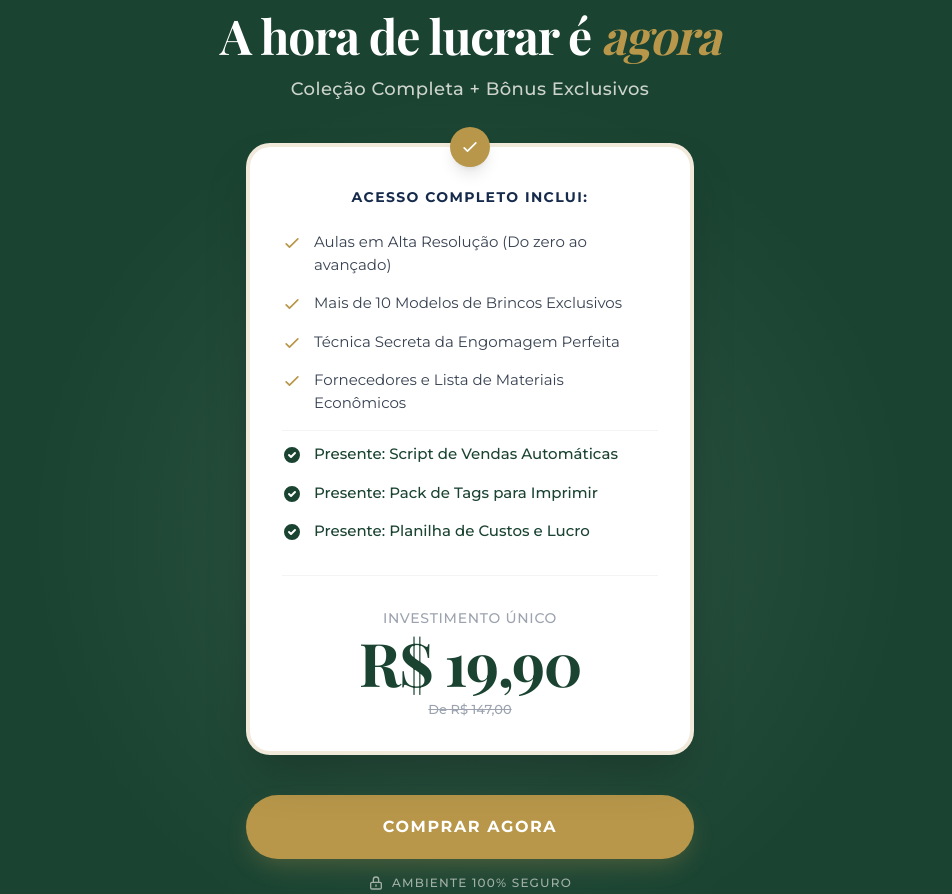
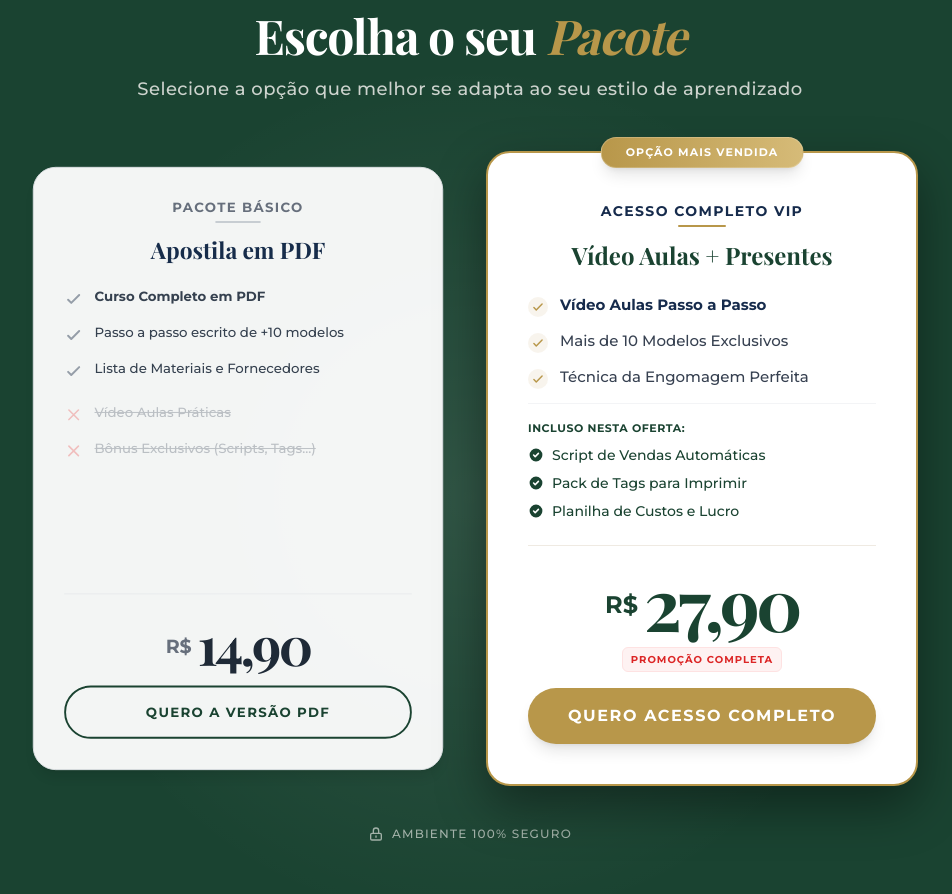
Before and after one commit to oguihenrique05-prog/copabrinco, a plain HTML site: page index.html in a window 1280 px wide. Shown: the part 3934-4828 px from the top of the page, without its empty margins (170-1122 px from the left). Drawn offline with nearby package versions, Linux system fonts and the light colour scheme; a web font is replaced by a local one.

Commit message:
Update index.html

```diff
--- a/index.html
+++ b/index.html
@@ -396,77 +396,139 @@
         <!-- Textura de fundo -->
         <div class="absolute inset-0 opacity-10 bg-[radial-gradient(circle_at_center,_var(--tw-gradient-stops))] from-white via-transparent to-transparent"></div>
 
-        <div class="max-w-4xl mx-auto px-4 sm:px-6 lg:px-8 text-center relative z-10">
+        <div class="max-w-5xl mx-auto px-4 sm:px-6 lg:px-8 text-center relative z-10">
 
             <h2 class="font-heading text-4xl md:text-5xl font-bold text-white mb-4 tracking-tight">
-                A hora de lucrar é <span class="italic text-brand-gold">agora</span>
+                Escolha o seu <span class="italic text-brand-gold">Pacote</span>
             </h2>
-            <p class="text-lg text-brand-cream/80 mb-10 font-medium tracking-wide">Coleção Completa + Bônus Exclusivos</p>
+            <p class="text-lg text-brand-cream/80 mb-12 font-medium tracking-wide">Selecione a opção que melhor se adapta ao seu estilo de aprendizado</p>
 
-            <div class="max-w-md mx-auto bg-white rounded-[24px] p-8 mb-10 shadow-2xl text-left border-4 border-brand-gold/20 relative">
-                <!-- Símbolo no topo -->
-                <div class="absolute -top-5 left-1/2 transform -translate-x-1/2 bg-brand-gold text-white w-10 h-10 rounded-full flex items-center justify-center shadow-lg">
-                    <svg class="w-5 h-5" fill="none" stroke="currentColor" viewBox="0 0 24 24"><path stroke-linecap="round" stroke-linejoin="round" stroke-width="2" d="M5 13l4 4L19 7"></path></svg>
+            <div class="grid grid-cols-1 lg:grid-cols-2 gap-8 items-center mb-10 max-w-4xl mx-auto">
+
+                <!-- CAIXA 1: BÁSICA (R$ 14,90) -->
+                <div class="bg-white rounded-[24px] p-8 shadow-lg flex flex-col h-full border border-gray-200 opacity-95 hover:opacity-100 transition-opacity transform lg:scale-95 text-left text-gray-800">
+                    <div class="text-center mb-6">
+                        <h4 class="font-bold text-gray-500 text-sm uppercase tracking-widest mb-1">
+                            Pacote Básico
+                        </h4>
+                        <div class="h-0.5 w-12 bg-gray-300 mx-auto rounded-full mb-3"></div>
+                        <h3 class="font-heading text-2xl text-brand-blue font-bold">Apostila em PDF</h3>
                     </div>
 
-                <h4 class="font-bold text-brand-blue mb-6 text-center text-sm uppercase tracking-widest mt-2">
-                    Acesso Completo Inclui:
-                </h4>
-                <ul class="space-y-4 text-[14px] md:text-[15px] text-gray-700">
-                    <li class="flex items-start gap-3">
-                        <svg class="w-5 h-5 text-brand-gold flex-shrink-0 mt-0.5" fill="none" stroke="currentColor" viewBox="0 0 24 24"><path stroke-linecap="round" stroke-linejoin="round" stroke-width="2" d="M5 13l4 4L19 7"></path></svg>
-                        <span>Aulas em Alta Resolução (Do zero ao avançado)</span>
+                    <ul class="space-y-4 text-[14px] text-gray-500 font-medium flex-1">
+                        <li class="flex items-start gap-3 text-gray-700">
+                            <svg class="w-5 h-5 text-gray-400 flex-shrink-0 mt-0.5" fill="none" stroke="currentColor" viewBox="0 0 24 24"><path stroke-linecap="round" stroke-linejoin="round" stroke-width="2.5" d="M5 13l4 4L19 7"></path></svg>
+                            <span class="leading-snug font-bold">Curso Completo em PDF</span>
                         </li>
-                    <li class="flex items-start gap-3">
-                        <svg class="w-5 h-5 text-brand-gold flex-shrink-0 mt-0.5" fill="none" stroke="currentColor" viewBox="0 0 24 24"><path stroke-linecap="round" stroke-linejoin="round" stroke-width="2" d="M5 13l4 4L19 7"></path></svg>
-                        <span>Mais de 10 Modelos de Brincos Exclusivos</span>
+                        <li class="flex items-start gap-3 text-gray-700">
+                            <svg class="w-5 h-5 text-gray-400 flex-shrink-0 mt-0.5" fill="none" stroke="currentColor" viewBox="0 0 24 24"><path stroke-linecap="round" stroke-linejoin="round" stroke-width="2.5" d="M5 13l4 4L19 7"></path></svg>
+                            <span class="leading-snug">Passo a passo escrito de +10 modelos</span>
                         </li>
-                    <li class="flex items-start gap-3">
-                        <svg class="w-5 h-5 text-brand-gold flex-shrink-0 mt-0.5" fill="none" stroke="currentColor" viewBox="0 0 24 24"><path stroke-linecap="round" stroke-linejoin="round" stroke-width="2" d="M5 13l4 4L19 7"></path></svg>
-                        <span>Técnica Secreta da Engomagem Perfeita</span>
+                        <li class="flex items-start gap-3 text-gray-700">
+                            <svg class="w-5 h-5 text-gray-400 flex-shrink-0 mt-0.5" fill="none" stroke="currentColor" viewBox="0 0 24 24"><path stroke-linecap="round" stroke-linejoin="round" stroke-width="2.5" d="M5 13l4 4L19 7"></path></svg>
+                            <span class="leading-snug">Lista de Materiais e Fornecedores</span>
                         </li>
-                    <li class="flex items-start gap-3">
-                        <svg class="w-5 h-5 text-brand-gold flex-shrink-0 mt-0.5" fill="none" stroke="currentColor" viewBox="0 0 24 24"><path stroke-linecap="round" stroke-linejoin="round" stroke-width="2" d="M5 13l4 4L19 7"></path></svg>
-                        <span>Fornecedores e Lista de Materiais Econômicos</span>
+                        <!-- Itens faltantes riscados para gerar ancoragem -->
+                        <li class="flex items-start gap-3 opacity-40 pt-2">
+                            <svg class="w-5 h-5 text-red-400 flex-shrink-0 mt-0.5" fill="none" stroke="currentColor" viewBox="0 0 24 24"><path stroke-linecap="round" stroke-linejoin="round" stroke-width="2" d="M6 18L18 6M6 6l12 12"></path></svg>
+                            <span class="leading-snug line-through">Vídeo Aulas Práticas</span>
                         </li>
-                    <li class="flex items-start gap-3 pt-3 border-t border-gray-100">
-                        <svg class="w-5 h-5 text-brand-green flex-shrink-0 mt-0.5" fill="currentColor" viewBox="0 0 20 20"><path fill-rule="evenodd" d="M10 18a8 8 0 100-16 8 8 0 000 16zm3.707-9.293a1 1 0 00-1.414-1.414L9 10.586 7.707 9.293a1 1 0 00-1.414 1.414l2 2a1 1 0 001.414 0l4-4z" clip-rule="evenodd"></path></svg>
-                        <span class="font-medium text-brand-green">Presente: Script de Vendas Automáticas</span>
-                    </li>
-                    <li class="flex items-start gap-3">
-                        <svg class="w-5 h-5 text-brand-green flex-shrink-0 mt-0.5" fill="currentColor" viewBox="0 0 20 20"><path fill-rule="evenodd" d="M10 18a8 8 0 100-16 8 8 0 000 16zm3.707-9.293a1 1 0 00-1.414-1.414L9 10.586 7.707 9.293a1 1 0 00-1.414 1.414l2 2a1 1 0 001.414 0l4-4z" clip-rule="evenodd"></path></svg>
-                        <span class="font-medium text-brand-green">Presente: Pack de Tags para Imprimir</span>
-                    </li>
-                    <li class="flex items-start gap-3">
-                        <svg class="w-5 h-5 text-brand-green flex-shrink-0 mt-0.5" fill="currentColor" viewBox="0 0 20 20"><path fill-rule="evenodd" d="M10 18a8 8 0 100-16 8 8 0 000 16zm3.707-9.293a1 1 0 00-1.414-1.414L9 10.586 7.707 9.293a1 1 0 00-1.414 1.414l2 2a1 1 0 001.414 0l4-4z" clip-rule="evenodd"></path></svg>
-                        <span class="font-medium text-brand-green">Presente: Planilha de Custos e Lucro</span>
+                        <li class="flex items-start gap-3 opacity-40">
+                            <svg class="w-5 h-5 text-red-400 flex-shrink-0 mt-0.5" fill="none" stroke="currentColor" viewBox="0 0 24 24"><path stroke-linecap="round" stroke-linejoin="round" stroke-width="2" d="M6 18L18 6M6 6l12 12"></path></svg>
+                            <span class="leading-snug line-through">Bônus Exclusivos (Scripts, Tags...)</span>
                         </li>
                     </ul>
 
-                <!-- CAIXA DE PREÇO INTERNA -->
-                <div class="mt-8 pt-8 border-t border-gray-100 text-center">
-                    <p class="text-gray-400 font-medium text-sm mb-1 uppercase tracking-wider">Investimento Único</p>
-                    <div class="text-brand-green font-bold text-5xl md:text-6xl mb-2 tracking-tight font-heading">
-                        R$ 19,90
+                    <div class="mt-8 pt-6 border-t border-gray-100 text-center">
+                        <div class="flex items-center justify-center gap-1.5 mb-4">
+                            <span class="text-gray-500 font-bold text-xl mt-1.5">R$</span>
+                            <span class="text-gray-800 font-bold text-[56px] tracking-tighter font-heading leading-none">
+                                14,90
+                            </span>
                         </div>
-                    <p class="text-gray-400 font-medium text-[13px]">
-                        <span class="line-through">De R$ 147,00</span>
-                    </p>
+                        <a href="https://mariih.mycartpanda.com/checkout/210959205:1" target="_blank" class="block w-full border-2 border-brand-green text-brand-green font-bold text-sm py-4 rounded-full uppercase tracking-widest hover:bg-brand-green hover:text-white transition-colors">
+                            Quero a Versão PDF
+                        </a>
                     </div>
                 </div>
 
-            <div class="max-w-md mx-auto">
-                <a href="https://mariih.mycartpanda.com/checkout/210959205:1" target="_blank" class="block w-full btn-gold text-white font-bold text-sm md:text-base py-5 rounded-full uppercase tracking-widest mb-4">
-                    Comprar Agora
+                <!-- CAIXA 2: COMPLETA VIP (R$ 27,90) - DESTAQUE -->
+                <div class="bg-white rounded-[24px] p-8 md:p-10 shadow-[0_20px_50px_rgba(0,0,0,0.4)] text-left border-2 border-brand-gold relative flex flex-col h-full transform z-10">
+
+                    <!-- Selo Destaque Superior -->
+                    <div class="absolute -top-4 left-1/2 transform -translate-x-1/2 bg-gradient-to-r from-brand-gold to-brand-goldLight text-white font-bold text-[11px] uppercase tracking-widest py-1.5 px-6 rounded-full shadow-lg whitespace-nowrap border border-white/20">
+                        OPÇÃO MAIS VENDIDA
+                    </div>
+
+                    <div class="text-center mb-6 mt-2">
+                        <h4 class="font-bold text-brand-blue text-sm uppercase tracking-widest mb-1">
+                            Acesso Completo VIP
+                        </h4>
+                        <div class="h-0.5 w-12 bg-brand-gold mx-auto rounded-full mb-3"></div>
+                        <h3 class="font-heading text-2xl text-brand-green font-bold">Vídeo Aulas + Presentes</h3>
+                    </div>
+
+                    <!-- Lista de Entregáveis -->
+                    <ul class="space-y-3.5 text-[14px] md:text-[15px] text-gray-700 font-medium flex-1">
+                        <li class="flex items-start gap-3">
+                            <div class="w-5 h-5 rounded-full bg-brand-gold/10 flex items-center justify-center flex-shrink-0 mt-0.5">
+                                <svg class="w-3.5 h-3.5 text-brand-gold" fill="none" stroke="currentColor" viewBox="0 0 24 24"><path stroke-linecap="round" stroke-linejoin="round" stroke-width="2.5" d="M5 13l4 4L19 7"></path></svg>
+                            </div>
+                            <span class="leading-snug font-bold text-brand-blue">Vídeo Aulas Passo a Passo</span>
+                        </li>
+                        <li class="flex items-start gap-3">
+                            <div class="w-5 h-5 rounded-full bg-brand-gold/10 flex items-center justify-center flex-shrink-0 mt-0.5">
+                                <svg class="w-3.5 h-3.5 text-brand-gold" fill="none" stroke="currentColor" viewBox="0 0 24 24"><path stroke-linecap="round" stroke-linejoin="round" stroke-width="2.5" d="M5 13l4 4L19 7"></path></svg>
+                            </div>
+                            <span class="leading-snug">Mais de 10 Modelos Exclusivos</span>
+                        </li>
+                        <li class="flex items-start gap-3">
+                            <div class="w-5 h-5 rounded-full bg-brand-gold/10 flex items-center justify-center flex-shrink-0 mt-0.5">
+                                <svg class="w-3.5 h-3.5 text-brand-gold" fill="none" stroke="currentColor" viewBox="0 0 24 24"><path stroke-linecap="round" stroke-linejoin="round" stroke-width="2.5" d="M5 13l4 4L19 7"></path></svg>
+                            </div>
+                            <span class="leading-snug">Técnica da Engomagem Perfeita</span>
+                        </li>
+
+                        <!-- Bloco de Bônus Compacto -->
+                        <li class="mt-4 pt-4 border-t border-gray-100">
+                            <span class="text-[11px] font-bold uppercase tracking-wider text-brand-green mb-2 block">Incluso nesta oferta:</span>
+                            <div class="space-y-2">
+                                <p class="flex items-center gap-2 text-sm text-brand-green"><svg class="w-4 h-4" fill="currentColor" viewBox="0 0 20 20"><path fill-rule="evenodd" d="M10 18a8 8 0 100-16 8 8 0 000 16zm3.707-9.293a1 1 0 00-1.414-1.414L9 10.586 7.707 9.293a1 1 0 00-1.414 1.414l2 2a1 1 0 001.414 0l4-4z" clip-rule="evenodd"></path></svg> Script de Vendas Automáticas</p>
+                                <p class="flex items-center gap-2 text-sm text-brand-green"><svg class="w-4 h-4" fill="currentColor" viewBox="0 0 20 20"><path fill-rule="evenodd" d="M10 18a8 8 0 100-16 8 8 0 000 16zm3.707-9.293a1 1 0 00-1.414-1.414L9 10.586 7.707 9.293a1 1 0 00-1.414 1.414l2 2a1 1 0 001.414 0l4-4z" clip-rule="evenodd"></path></svg> Pack de Tags para Imprimir</p>
+                                <p class="flex items-center gap-2 text-sm text-brand-green"><svg class="w-4 h-4" fill="currentColor" viewBox="0 0 20 20"><path fill-rule="evenodd" d="M10 18a8 8 0 100-16 8 8 0 000 16zm3.707-9.293a1 1 0 00-1.414-1.414L9 10.586 7.707 9.293a1 1 0 00-1.414 1.414l2 2a1 1 0 001.414 0l4-4z" clip-rule="evenodd"></path></svg> Planilha de Custos e Lucro</p>
+                            </div>
+                        </li>
+                    </ul>
+
+                    <!-- CAIXA DE PREÇO INTERNA VIP -->
+                    <div class="mt-6 pt-5 border-t border-brand-creamDark text-center">
+                        <div class="flex items-center justify-center gap-1.5 mb-2">
+                            <span class="text-brand-green font-bold text-2xl mt-1.5">R$</span>
+                            <span class="text-brand-green font-bold text-6xl md:text-[72px] tracking-tighter font-heading leading-none">
+                                27,90
+                            </span>
+                        </div>
+                        <div class="mb-4">
+                            <span class="bg-red-50 text-red-600 text-[10px] font-bold py-1 px-2 rounded-md inline-block border border-red-100 uppercase tracking-widest">
+                                Promoção Completa
+                            </span>
+                        </div>
+
+                        <a href="https://mariih.mycartpanda.com/checkout/210959205:1" target="_blank" class="block w-full btn-gold text-white font-bold text-sm md:text-base py-4 rounded-full uppercase tracking-widest shadow-lg">
+                            Quero Acesso Completo
                         </a>
-                <p class="text-xs text-brand-cream/60 font-medium flex items-center justify-center gap-2 uppercase tracking-widest">
+                    </div>
+                </div>
+
+            </div>
+
+            <p class="text-xs text-brand-cream/60 font-medium flex items-center justify-center gap-2 uppercase tracking-widest mt-6">
                 <svg class="w-4 h-4" fill="none" stroke="currentColor" viewBox="0 0 24 24"><path stroke-linecap="round" stroke-linejoin="round" stroke-width="2" d="M12 15v2m-6 4h12a2 2 0 002-2v-6a2 2 0 00-2-2H6a2 2 0 00-2 2v6a2 2 0 002 2zm10-10V7a4 4 0 00-8 0v4h8z"></path></svg>
                 Ambiente 100% Seguro
             </p>
-            </div>
 
             <!-- GARANTIA ELEGANT -->
-            <div class="mt-20 flex items-center justify-center gap-4 max-w-lg mx-auto">
+            <div class="mt-16 flex items-center justify-center gap-4 max-w-lg mx-auto">
                 <div class="w-16 h-16 rounded-full border border-brand-gold/30 flex items-center justify-center flex-shrink-0 text-brand-gold">
                     <svg class="w-8 h-8" fill="none" stroke="currentColor" viewBox="0 0 24 24"><path stroke-linecap="round" stroke-linejoin="round" stroke-width="1.5" d="M9 12l2 2 4-4m5.618-4.016A11.955 11.955 0 0112 2.944a11.955 11.955 0 01-8.618 3.04A12.02 12.02 0 003 9c0 5.591 3.824 10.29 9 11.622 5.176-1.332 9-6.03 9-11.622 0-1.042-.133-2.052-.382-3.016z"></path></svg>
                 </div>
```
Lines whose indentation alone changed are shown as unchanged.
